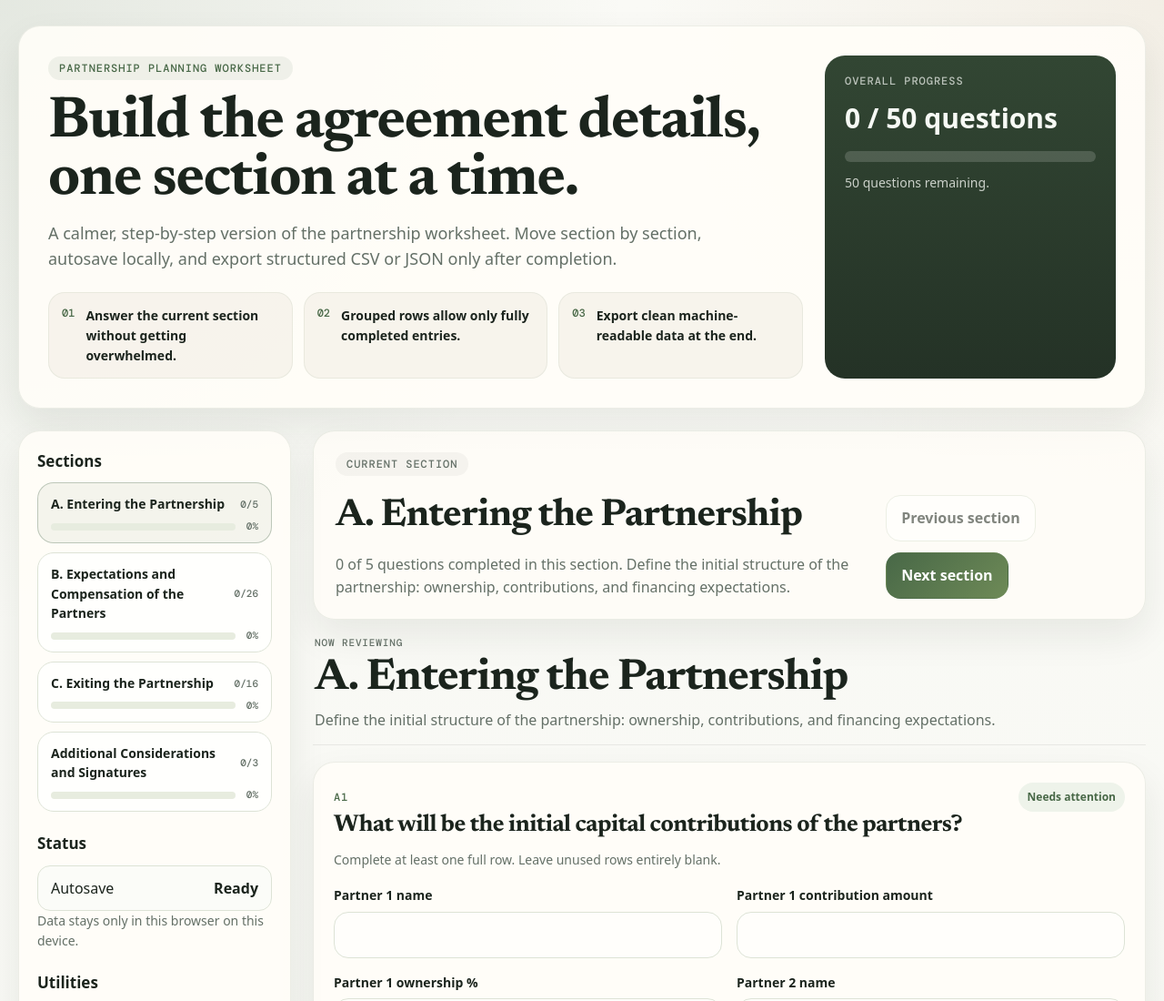
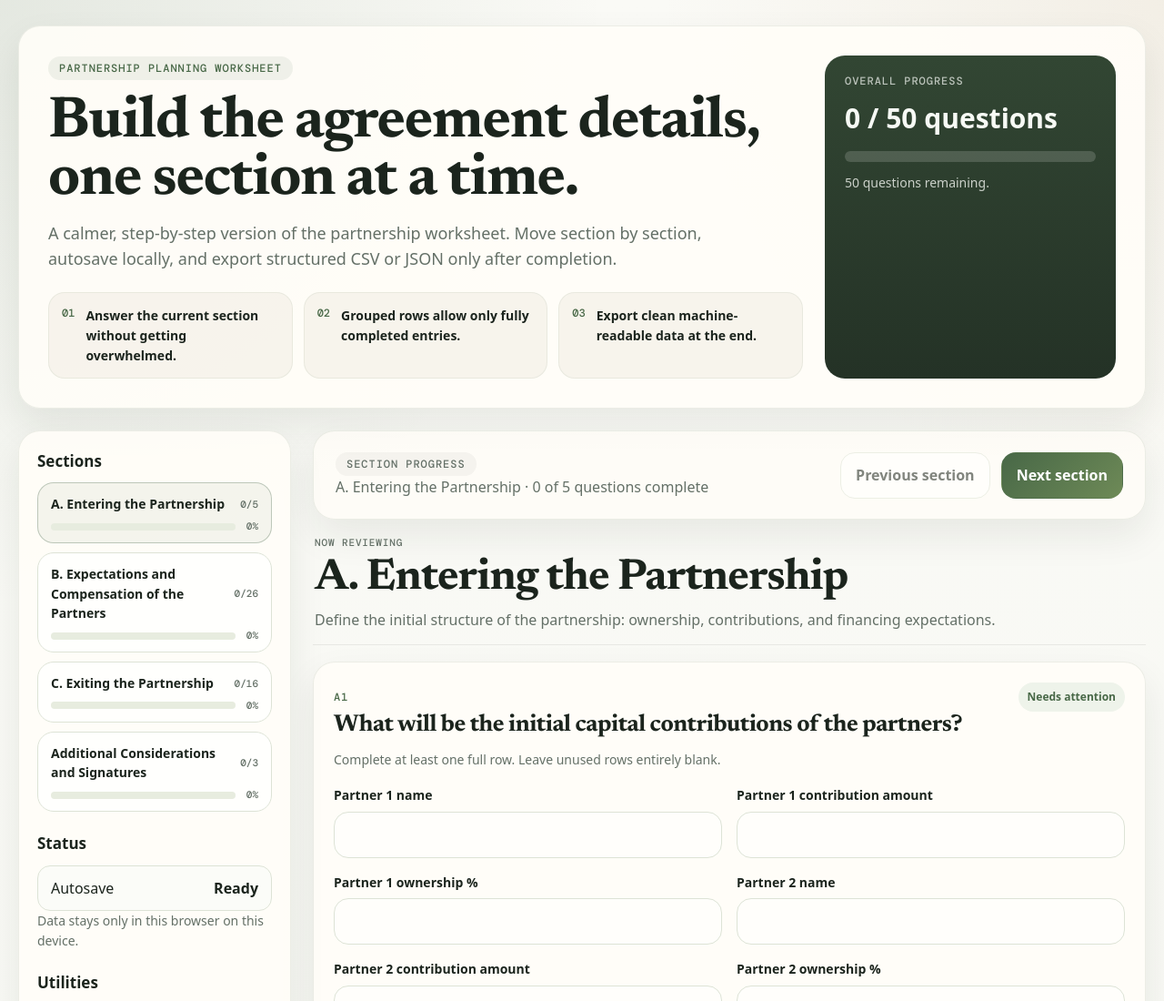
Before and after one commit to jbeck018/partner-questions, a website with bundled scripts: page docs/index.html in a window 1280 px wide. Shown: the top 1100 px of the page at 91% size. Built offline with nearby package versions, Linux system fonts and the light colour scheme; a web font is replaced by a local one.

Commit message:
Reduce repeated section copy

```diff
--- a/docs/app.js
+++ b/docs/app.js
@@ -8,7 +8,6 @@ const saveStatus = document.getElementById('saveStatus');
 const progressCount = document.getElementById('progressCount');
 const progressFill = document.getElementById('progressFill');
 const progressNote = document.getElementById('progressNote');
-const currentSectionTitle = document.getElementById('currentSectionTitle');
 const currentSectionSummary = document.getElementById('currentSectionSummary');
 const prevSectionButton = document.getElementById('prevSectionButton');
 const nextSectionButton = document.getElementById('nextSectionButton');
@@ -286,14 +285,12 @@ function updateProgressUi() {
   completionPanel.classList.toggle('hidden', !(progress.allComplete && state.reviewMode));
 
   if (progress.allComplete && state.reviewMode) {
-    currentSectionTitle.textContent = 'Final review';
-    currentSectionSummary.textContent = 'Use this summary to jump back into any section before exporting.';
+    currentSectionSummary.textContent = 'Final review is ready. Jump back into any section if you want to make changes before exporting.';
     renderReviewSummary();
   } else {
     const currentSection = state.schema[state.currentSectionIndex];
     const sectionProgress = getSectionProgress(currentSection);
-    currentSectionTitle.textContent = currentSection.title;
-    currentSectionSummary.textContent = `${sectionProgress.complete} of ${sectionProgress.total} questions completed in this section. ${getSectionDescription(currentSection)}`;
+    currentSectionSummary.textContent = `${currentSection.title} · ${sectionProgress.complete} of ${sectionProgress.total} questions complete`;
   }
 
   prevSectionButton.disabled = state.reviewMode || state.currentSectionIndex === 0;
--- a/docs/index.html
+++ b/docs/index.html
@@ -75,8 +75,7 @@
         <section class="content">
           <div class="intro">
             <div>
-              <span class="eyebrow subtle">Current section</span>
-              <h2 id="currentSectionTitle">Section</h2>
+              <span class="eyebrow subtle">Section progress</span>
               <p id="currentSectionSummary">Use the navigation or continue step by step.</p>
             </div>
             <div class="section-controls">
--- a/docs/styles.css
+++ b/docs/styles.css
@@ -281,12 +281,11 @@ a { color: inherit; }
 
 .intro {
   display: flex;
-  align-items: end;
+  align-items: center;
   justify-content: space-between;
   gap: 18px;
 }
 
-.intro h2,
 .completion h2 {
   margin: 12px 0 8px;
   font-size: clamp(28px, 4vw, 42px);
--- a/public/styles.css
+++ b/public/styles.css
@@ -281,12 +281,11 @@ a { color: inherit; }
 
 .intro {
   display: flex;
-  align-items: end;
+  align-items: center;
   justify-content: space-between;
   gap: 18px;
 }
 
-.intro h2,
 .completion h2 {
   margin: 12px 0 8px;
   font-size: clamp(28px, 4vw, 42px);
```
Also changed, not shown: public/app.js (+2 -5 lines), public/index.html (+1 -2 lines).
